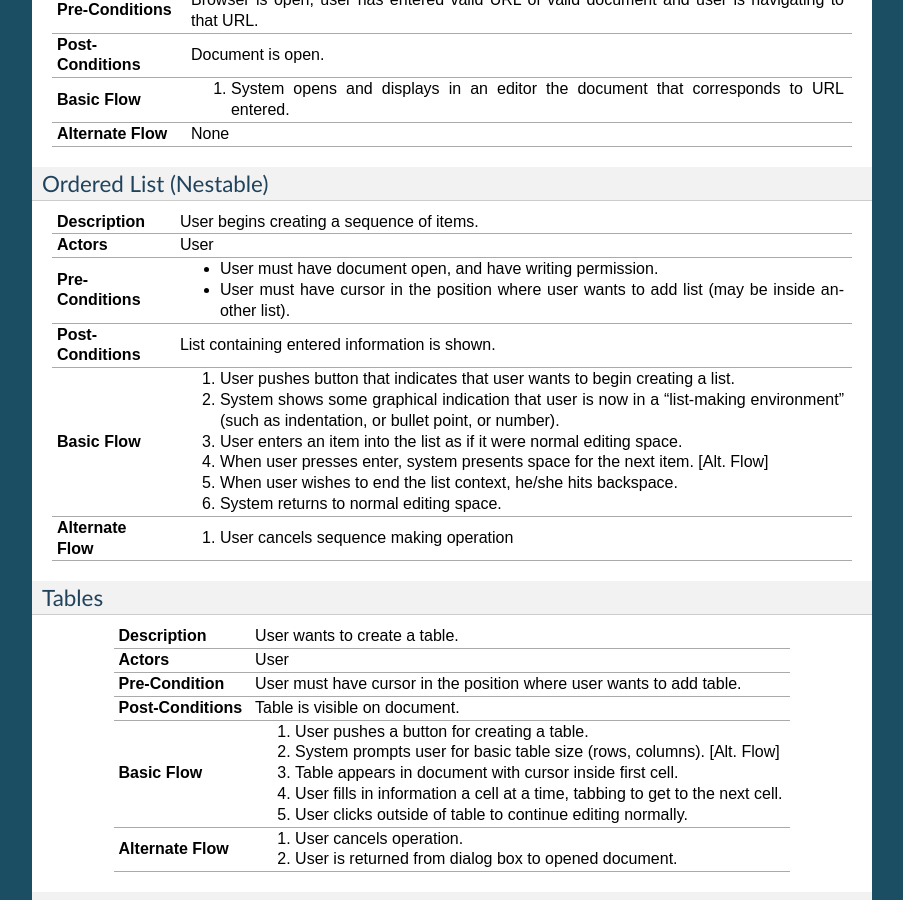
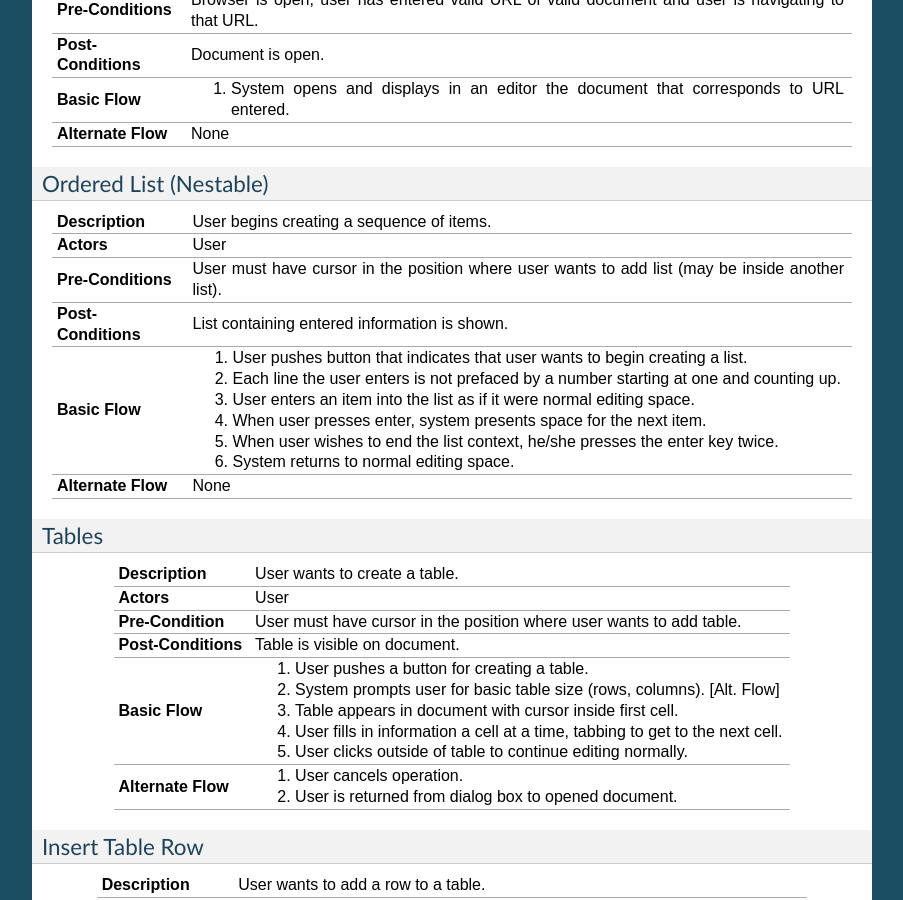
Before and after one commit to PolicyStat/PolicyPad, a Sphinx documentation site: the page built from doc/use-cases.rst, in a window 1280 px wide and 900 px high, scrolled down 1726 px. Shown: the whole window, without its empty margins (198-1101 px from the left). Built offline with Sphinx 7.4.7, drawn with Linux system fonts in a browser that asks for light colours.

Commit message:
Fix one more use case.
Signed-off-by: Jimmy Theis <jimmy@jetheis.com>

```diff
--- a/doc/use-cases.rst
+++ b/doc/use-cases.rst
@@ -135,27 +135,24 @@ Ordered List (Nestable)
 +---------------------+----------------------------------------------------------+
 | **Actors**          | User                                                     |
 +---------------------+----------------------------------------------------------+
-| **Pre-Conditions**  | * User must have document open, and have writing         |
-|                     |   permission.                                            |
-|                     | * User must have cursor in the position where user       |
-|                     |   wants to add list (may be inside another list).        |
+| **Pre-Conditions**  | User must have cursor in the position where user         |
+|                     | wants to add list (may be inside another list).          |
 +---------------------+----------------------------------------------------------+
 | **Post-Conditions** | List containing entered information is shown.            |
 +---------------------+----------------------------------------------------------+
 | **Basic Flow**      | 1. User pushes button that indicates that user wants to  |
 |                     |    begin creating a list.                                |
-|                     | 2. System shows some graphical indication that user is   |
-|                     |    now in a "list-making environment" (such as           |
-|                     |    indentation, or bullet point, or number).             |
+|                     | 2. Each line the user enters is not prefaced by a number |
+|                     |    starting at one and counting up.                      |
 |                     | 3. User enters an item into the list as if it were       |
 |                     |    normal editing space.                                 |
 |                     | 4. When user presses enter, system presents space for    |
-|                     |    the next item. [Alt. Flow]                            |
-|                     | 5. When user wishes to end the list context, he/she hits |
-|                     |    backspace.                                            |
+|                     |    the next item.                                        |
+|                     | 5. When user wishes to end the list context, he/she      |
+|                     |    presses the enter key twice.                          |
 |                     | 6. System returns to normal editing space.               |
 +---------------------+----------------------------------------------------------+
-| **Alternate Flow**  | 1. User cancels sequence making operation                |
+| **Alternate Flow**  | None                                                     |
 +---------------------+----------------------------------------------------------+
 
 Tables
```
